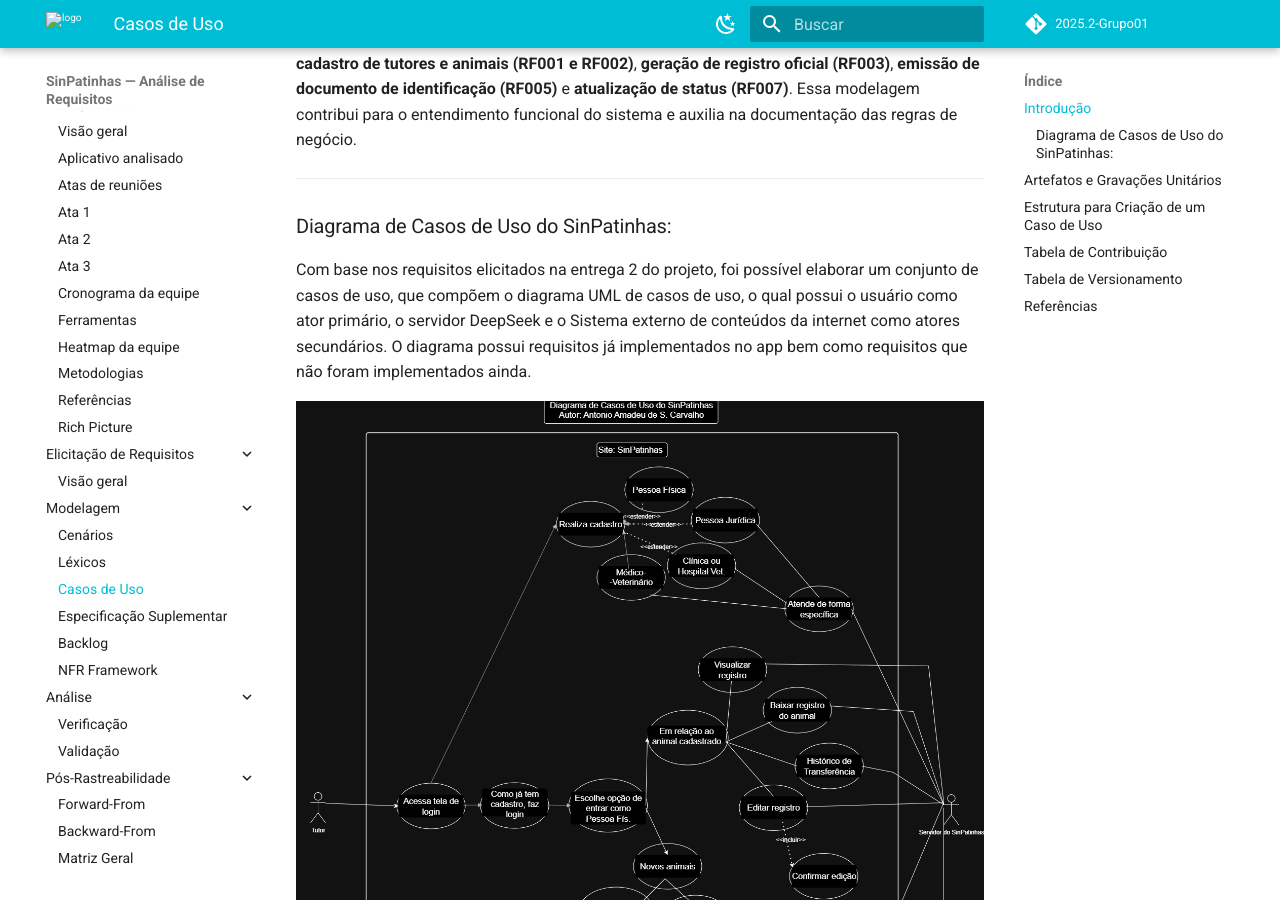
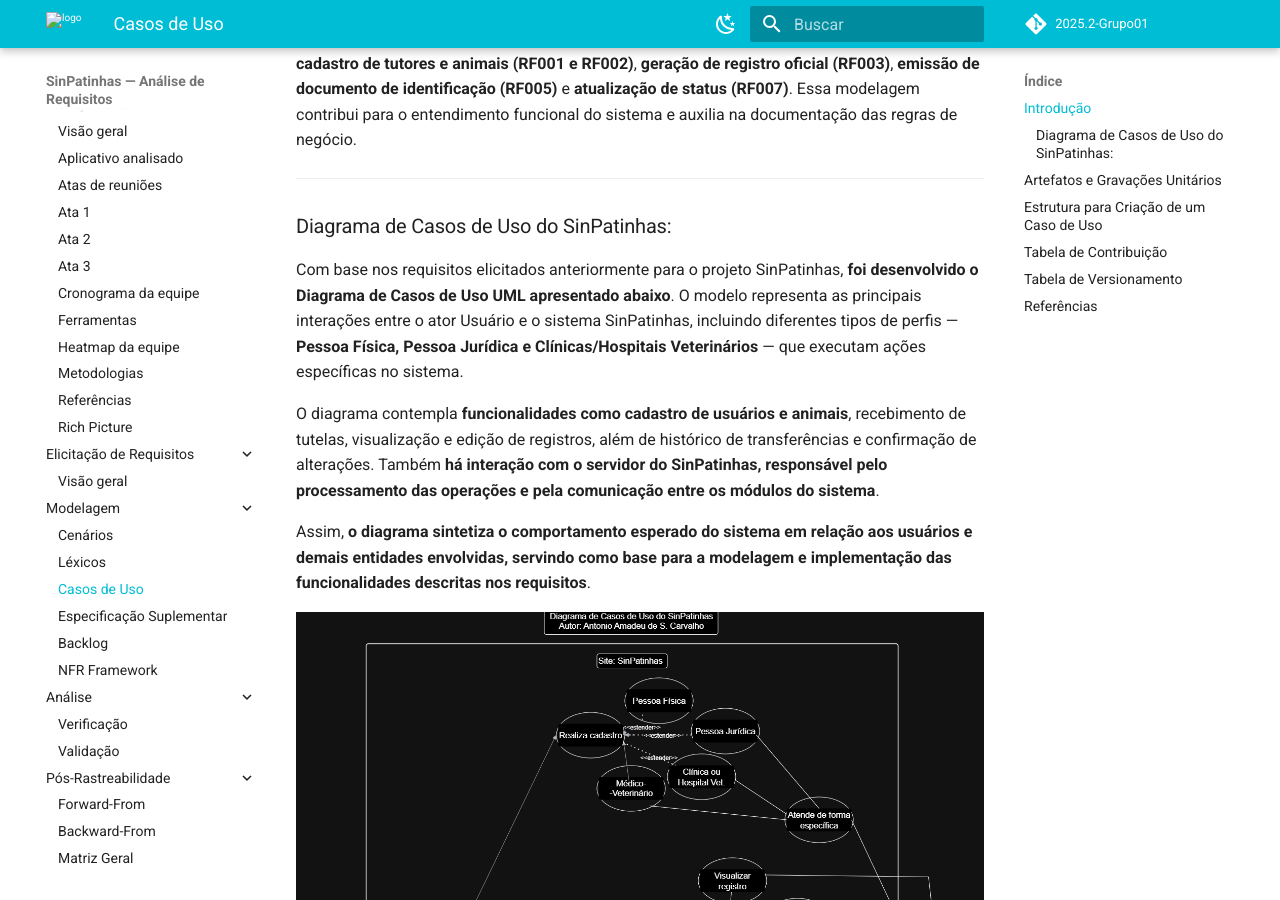
Before and after one commit to Requisitos-de-Software/2025.2-SinPatinhas, an MkDocs documentation site: the page built from docs/modelagem/casos_de_uso.md, in a window 1280 px wide and 900 px high, scrolled down 324 px. Built offline with MkDocs 1.6.1 and Material for MkDocs 9.7.7, drawn with Linux system fonts in a browser that asks for light colours; comment, search, counter and statistics services are not loaded.

Commit message:
fix(user_case): Edição dos casos de uso.

```diff
--- a/docs/modelagem/casos_de_uso.md
+++ b/docs/modelagem/casos_de_uso.md
@@ -10,7 +10,11 @@ No contexto do **projeto SinPatinhas**, os casos de uso representam ações esse
 
 ### Diagrama de Casos de Uso do SinPatinhas:
 
-Com base nos requisitos elicitados na entrega 2 do projeto, foi possível elaborar um conjunto de casos de uso, que compõem o diagrama UML de casos de uso, o qual possui o usuário como ator primário, o servidor DeepSeek e o Sistema externo de conteúdos da internet como atores secundários. O diagrama possui requisitos já implementados no app bem como requisitos que não foram implementados ainda.
+Com base nos requisitos elicitados anteriormente para o projeto SinPatinhas, **foi desenvolvido o Diagrama de Casos de Uso UML apresentado abaixo**. O modelo representa as principais interações entre o ator Usuário e o sistema SinPatinhas, incluindo diferentes tipos de perfis — **Pessoa Física, Pessoa Jurídica e Clínicas/Hospitais Veterinários** — que executam ações específicas no sistema.
+
+O diagrama contempla **funcionalidades como cadastro de usuários e animais**, recebimento de tutelas, visualização e edição de registros, além de histórico de transferências e confirmação de alterações. Também **há interação com o servidor do SinPatinhas, responsável pelo processamento das operações e pela comunicação entre os módulos do sistema**.
+
+Assim, **o diagrama sintetiza o comportamento esperado do sistema em relação aos usuários e demais entidades envolvidas, servindo como base para a modelagem e implementação das funcionalidades descritas nos requisitos**.
 
 ![Casos-de-uso](/assets/images/casos_de_uso-SinPatinhas.png)
 
```
